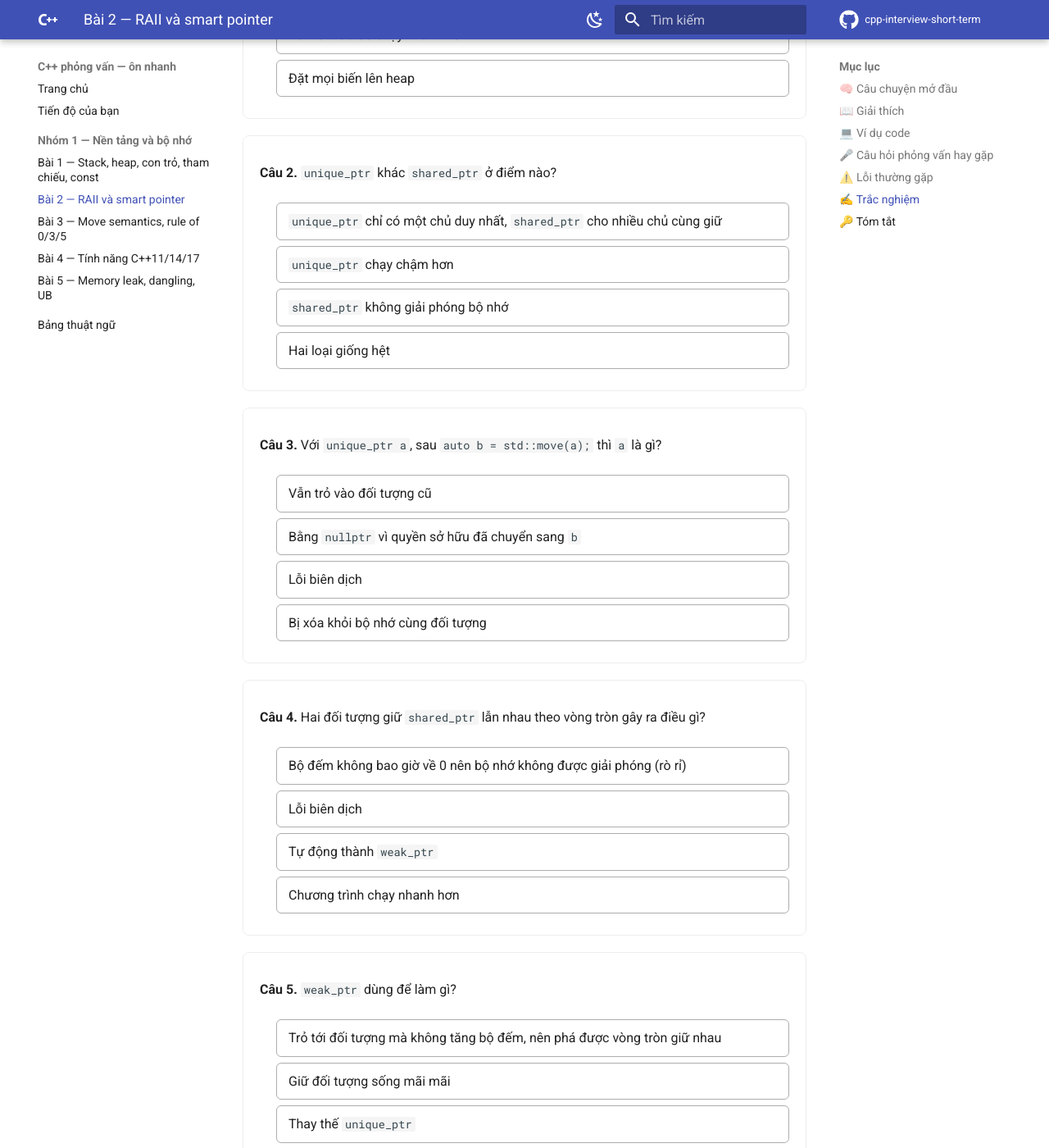
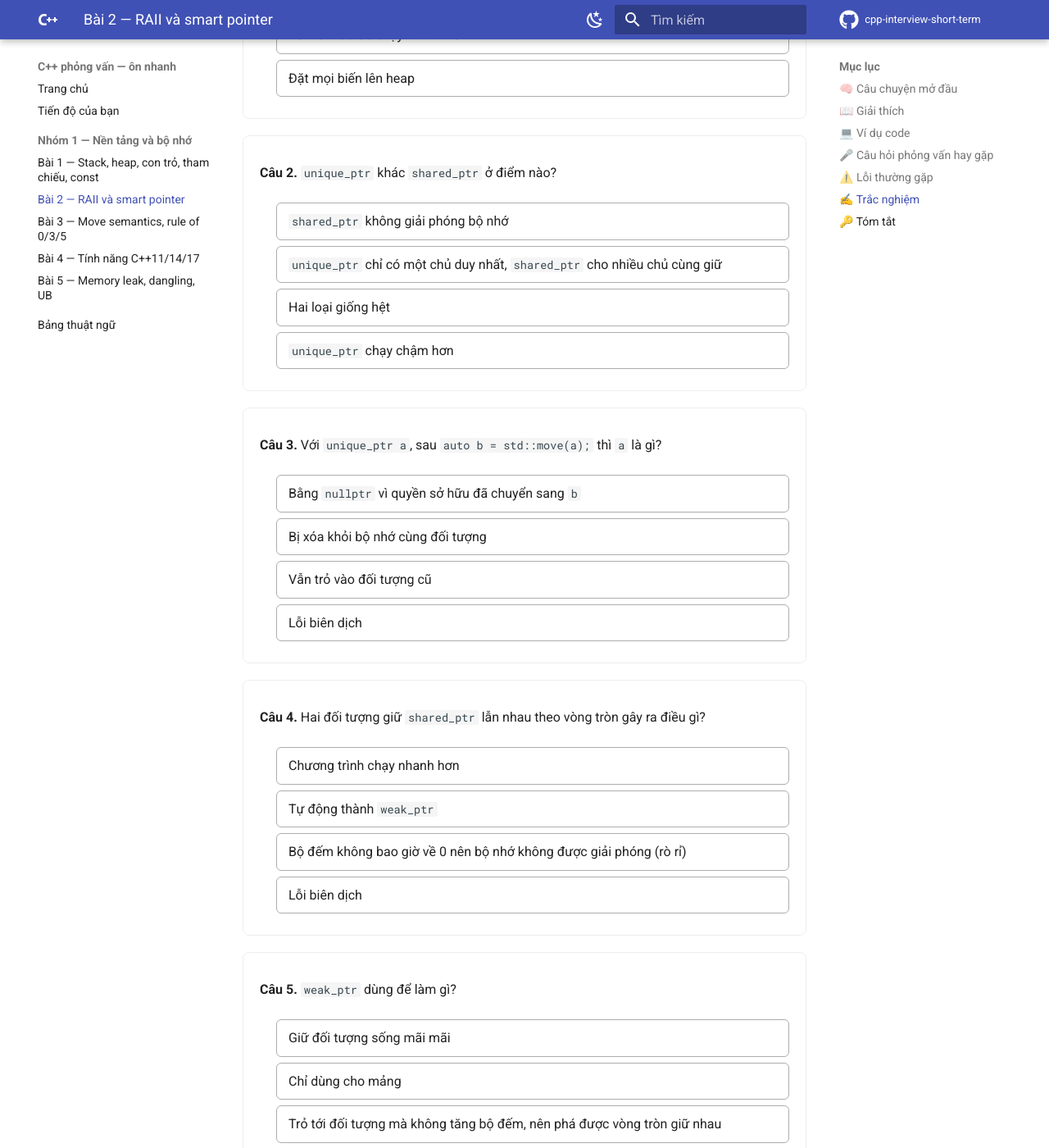
Before and after one commit to hungnguyen010518/cpp-interview-short-term, an MkDocs documentation site: the page built from docs/nhom-1-nen-tang-bo-nho/02-raii-smart-pointer.md, in a window 1280 px wide and 1400 px high, scrolled down 4774 px. Shown: the whole window at 82% size. Built offline with MkDocs 1.6.1 and Material for MkDocs 9.7.7, drawn with Linux system fonts in a browser that asks for light colours; comment, search, counter and statistics services are not loaded; part of the change alters nothing that is shown; some of the changed text lies outside the part shown.

Commit message:
feat: xáo trộn thứ tự đáp án trong trắc nghiệm; giữ viền màu kết quả khi rê chuột
Co-Authored-By: Claude Sonnet 5.5 <noreply@anthropic.com>

```diff
--- a/docs/javascripts/quiz.js
+++ b/docs/javascripts/quiz.js
@@ -35,6 +35,7 @@
     quiz.appendChild(ketQua);
     var diem = 0;
     var daTraLoi = 0;
+    var cacXaoTron = [];
 
     function capNhatKetQua() {
       ketQua.innerHTML = "";
@@ -69,23 +70,48 @@
         var gt = ch.querySelector(".giai-thich");
         if (gt) gt.classList.remove("hien");
       });
+      cacXaoTron.forEach(function (xao) {
+        xao();
+      });
       capNhatKetQua();
     }
 
     cauHoi.forEach(function (ch) {
       var dapAn = parseInt(ch.getAttribute("data-dap-an"), 10);
-      var luaChon = Array.prototype.slice.call(ch.querySelectorAll("ul > li"));
+      var cacUl = ch.querySelectorAll("ul");
+      var ul = cacUl.length ? cacUl[cacUl.length - 1] : null;
+      var luaChon = ul ? Array.prototype.slice.call(ul.children).filter(function (n) {
+        return n.tagName === "LI";
+      }) : [];
       var giaiThich = ch.querySelector(".giai-thich");
+      /* Nhớ phần tử đúng theo thứ tự GỐC (data-dap-an tính từ 1) trước khi xáo. */
+      var liDung = luaChon[dapAn - 1] || null;
 
-      luaChon.forEach(function (li, i) {
+      function xaoTron() {
+        if (!ul || luaChon.length < 2) return;
+        var thuTu = luaChon.slice();
+        for (var i = thuTu.length - 1; i > 0; i--) {
+          var j = Math.floor(Math.random() * (i + 1));
+          var tam = thuTu[i];
+          thuTu[i] = thuTu[j];
+          thuTu[j] = tam;
+        }
+        thuTu.forEach(function (li) {
+          ul.appendChild(li);
+        });
+      }
+      cacXaoTron.push(xaoTron);
+      xaoTron();
+
+      luaChon.forEach(function (li) {
         function chon() {
           if (ch.classList.contains("da-tra-loi")) return;
           ch.classList.add("da-tra-loi");
           daTraLoi += 1;
-          var dung = i + 1 === dapAn;
+          var dung = li === liDung;
           if (dung) diem += 1;
           li.classList.add(dung ? "chon-dung" : "chon-sai");
-          if (luaChon[dapAn - 1]) luaChon[dapAn - 1].classList.add("la-dap-an");
+          if (liDung) liDung.classList.add("la-dap-an");
           if (giaiThich) giaiThich.classList.add("hien");
           if (daTraLoi === cauHoi.length) luuDiem(bai, diem, cauHoi.length);
           capNhatKetQua();
--- a/docs/stylesheets/quiz.css
+++ b/docs/stylesheets/quiz.css
@@ -17,10 +17,14 @@
   cursor: pointer;
 }
 
-.quiz .cau-hoi li:hover,
+.quiz .cau-hoi:not(.da-tra-loi) li:hover,
+.quiz .cau-hoi:not(.da-tra-loi) li:focus-visible {
+  border-color: var(--md-accent-fg-color);
+}
+
 .quiz .cau-hoi li:focus-visible {
-  border-color: var(--md-accent-fg-color);
-  outline: none;
+  outline: 2px solid var(--md-accent-fg-color);
+  outline-offset: 2px;
 }
 
 .quiz .cau-hoi.da-tra-loi li { cursor: default; }
```
